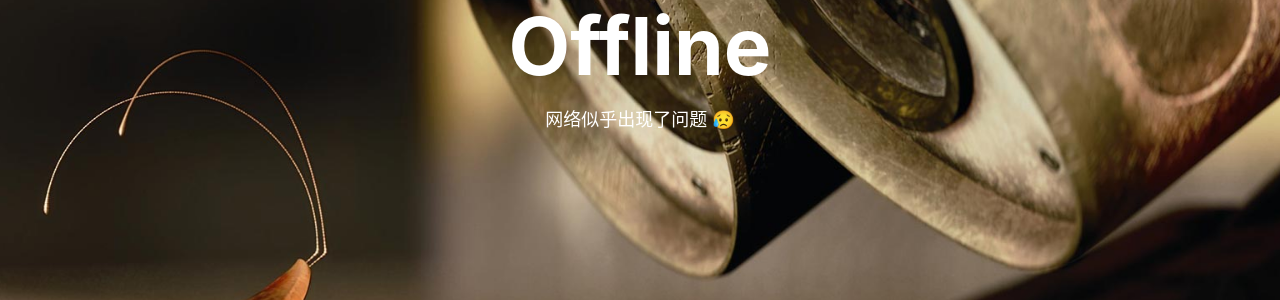
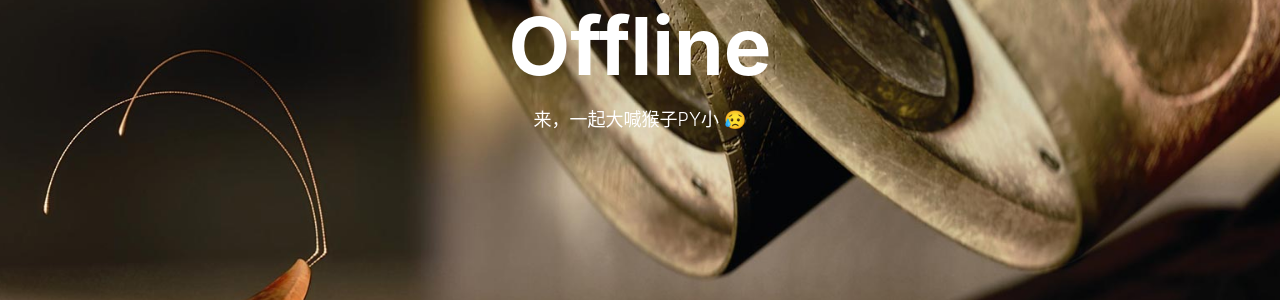
Before and after one commit to shiguang1120/acfun-game.github.io, a Jekyll site: the page built from offline.html, in a window 1280 px wide. Shown: the part 337-637 px from the top of the page. Built offline with Jekyll 4.4.1, drawn with Linux system fonts in a browser that asks for light colours; nearby versions of some CDN libraries; comment, search, counter and statistics services are not loaded.

Commit message:
Update offline.html

```diff
--- a/offline.html
+++ b/offline.html
@@ -1,6 +1,6 @@
 ---
 layout: default
-description: "网络似乎出现了问题 😥"
+description: "来，一起大喊猴子PY小 😥"
 header-img: "img/404-bg.jpg"
 permalink: /offline.html
 ---
```
